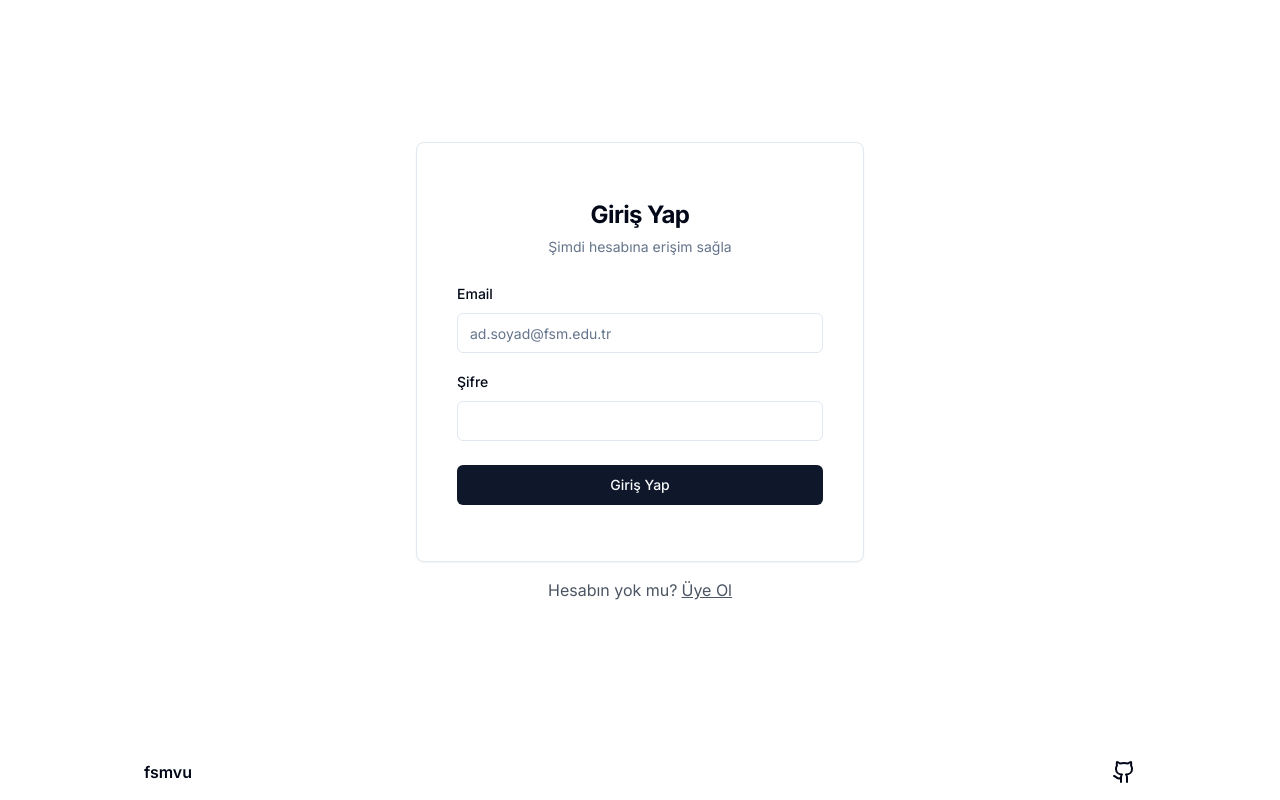
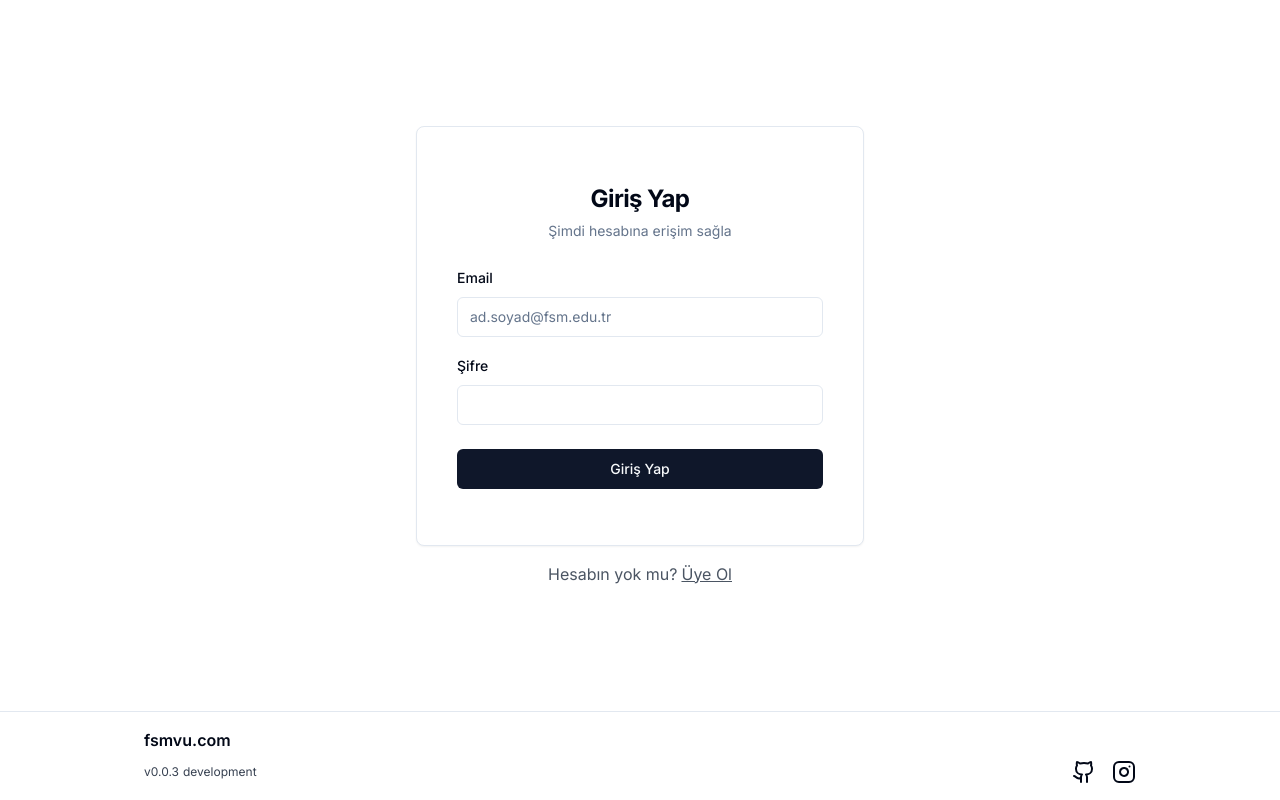
Before and after one commit to bedirhanyildirim/fsmvu.com, a Next.js app: page /signin in a window 1280 px wide. Built offline with nearby package versions, Linux system fonts and the light colour scheme.

Commit message:
feat: update auth layout footer

```diff
--- a/app/(auth)/layout.tsx
+++ b/app/(auth)/layout.tsx
@@ -1,5 +1,4 @@
-import Link from "next/link";
-import { Github } from "lucide-react";
+import DefaultFooter from "@/components/theme/footer";
 
 const AuthLayout = ({ children }: { children: React.ReactNode }) => {
   return (
@@ -7,27 +6,7 @@ const AuthLayout = ({ children }: { children: React.ReactNode }) => {
       <div className="h-full flex justify-center items-center">
         <div className="content-max-width my-4 flex justify-center">{children}</div>
       </div>
-      <div className="w-full py-4 mt-auto flex justify-center">
-        <div className="content-max-width flex">
-          <div className="">
-            <Link
-              href="/"
-              className="hover:text-gray-700 transition-colors font-semibold"
-            >
-              fsmvu
-            </Link>
-          </div>
-          <div className="ml-auto">
-            <Link
-              href="https://github.com/bedirhanyildirim/fsmvu.com"
-              className="hover:text-gray-700 transition-colors"
-              target="_blank"
-            >
-              <Github />
-            </Link>
-          </div>
-        </div>
-      </div>
+      <DefaultFooter />
     </div>
   );
 };
```
